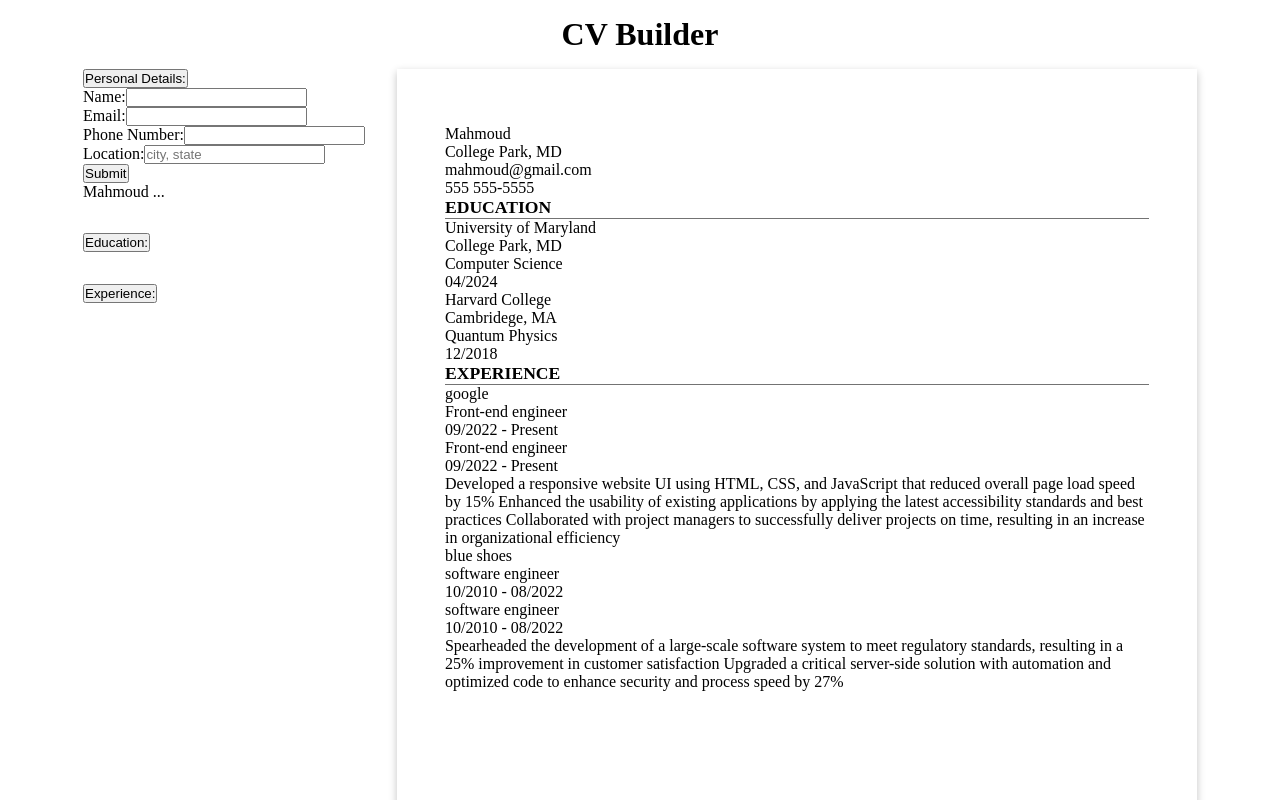
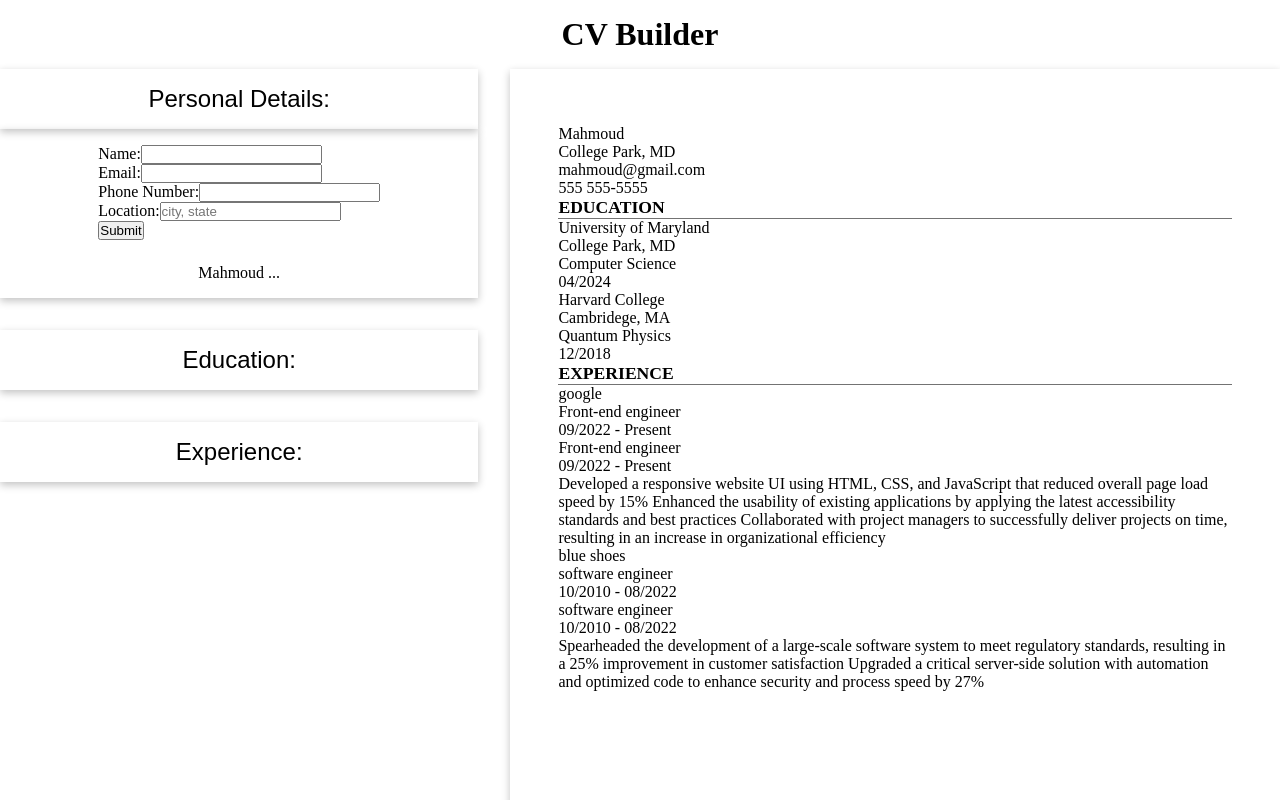
Before and after one commit to MahmoudTalass/cv-application, a React (Vite) app: page / in a window 1280 px wide. Shown: the top 800 px of the page. Built offline with nearby package versions, Linux system fonts and the light colour scheme.

Commit message:
Add basic layout and styling to form elements

```diff
--- a/src/css/forms.css
+++ b/src/css/forms.css
@@ -2,4 +2,39 @@
    display: flex;
    flex-direction: column;
    gap: 2rem;
+   width: 500px;
+   max-width: 600px;
 }
+
+.form-section-container {
+   display: flex;
+   flex-direction: column;
+}
+
+.content-card {
+   padding: 1rem;
+   box-shadow: rgba(0, 0, 0, 0.24) 0px 3px 8px;
+   width: 100%;
+   display: flex;
+   flex-direction: column;
+   align-items: center;
+   gap: 1.5rem;
+}
+
+.display-current-info-btn {
+   width: 100%;
+   padding: 1rem 0;
+   font-size: 1.5rem;
+   background-color: transparent;
+   border: none;
+   box-shadow: rgba(0, 0, 0, 0.24) 0px 3px 8px;
+}
+
+.add-btn {
+   padding: 1rem 3rem;
+   width: fit-content;
+   font-size: 1.2rem;
+   background-color: transparent;
+   border-radius: 2rem;
+   border: 1px solid black;
+}
```
